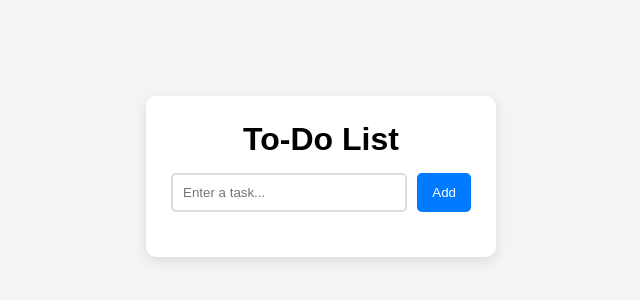
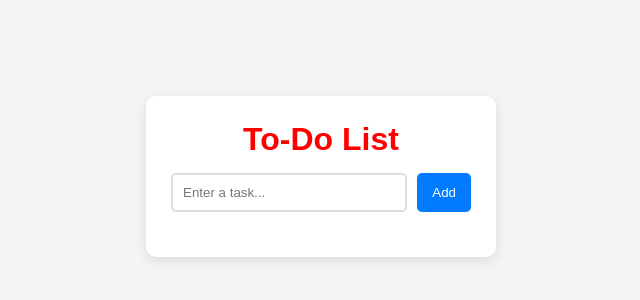
Before and after one commit to RavinduLittle2/test, a plain HTML site: page index.html in a window 1280 px wide. Shown: the part 224-524 px from the top of the page, without its empty margins (319-959 px from the left). Drawn offline with Linux system fonts and the light colour scheme.

Commit message:
change color

```diff
--- a/index.html
+++ b/index.html
@@ -9,7 +9,7 @@
 <body>
 
     <div class="container">
-        <h1>To-Do List</h1>
+        <h1 style="color: red;">To-Do List</h1>
         <div class="input-box">
             <input type="text" id="taskInput" placeholder="Enter a task...">
             <button onclick="addTask()">Add</button>
```
